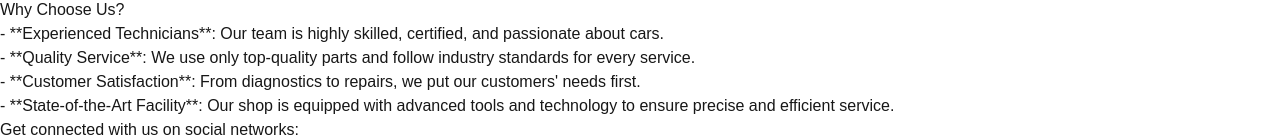
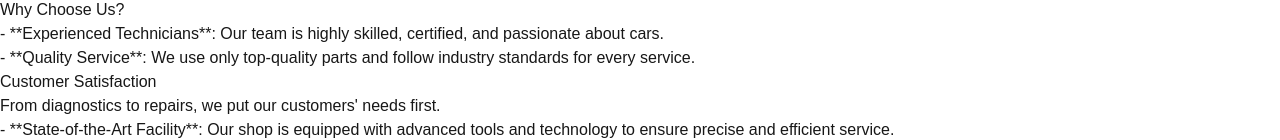
Before and after one commit to Akshay-Shende/top_notch, a Next.js app: page /about-us in a window 1280 px wide. Shown: the part 542-682 px from the top of the page. Built offline with nearby package versions, Linux system fonts and the light colour scheme.

Commit message:
fix build issue

```diff
--- a/src/app/about-us/page.jsx
+++ b/src/app/about-us/page.jsx
@@ -29,7 +29,7 @@ const Page = () => {
               Our Mission
             </h3>
             <p className="text-gray-600 mb-4">
-              At Top Notch Auto Care, our mission is to keep your vehicle running smoothly and safely. We aim to deliver trustworthy, expert services that exceed our clients' expectations.
+            At Top Notch Auto Care, our mission is to keep your vehicle running smoothly and safely. We aim to deliver trustworthy, expert services that exceed our clients&#39; expectations.
             </p>
 
             <h3 className="text-2xl font-semibold text-gray-800 mb-4">
@@ -42,7 +42,10 @@ const Page = () => {
               - **Quality Service**: We use only top-quality parts and follow industry standards for every service.
             </p>
             <p className="text-gray-600 mb-2">
-              - **Customer Satisfaction**: From diagnostics to repairs, we put our customers' needs first.
+            <h3>Customer Satisfaction</h3>
+    <p>
+      From diagnostics to repairs, we put our customers&#39; needs first.
+    </p>
             </p>
             <p className="text-gray-600">
               - **State-of-the-Art Facility**: Our shop is equipped with advanced tools and technology to ensure precise and efficient service.
--- a/src/app/contact-us/page.jsx
+++ b/src/app/contact-us/page.jsx
@@ -9,7 +9,7 @@ const Page = () => {
           Contact Us
         </h2>
         <p className="text-lg text-gray-600 text-center mb-8">
-          Get in touch with Top Notch Auto Care – we're here to help you with all your automotive needs.
+        Get in touch with Top Notch Auto Care – we&apos;re here to help you with all your automotive needs.
         </p>
 
         {/* Contact Section */}
```
